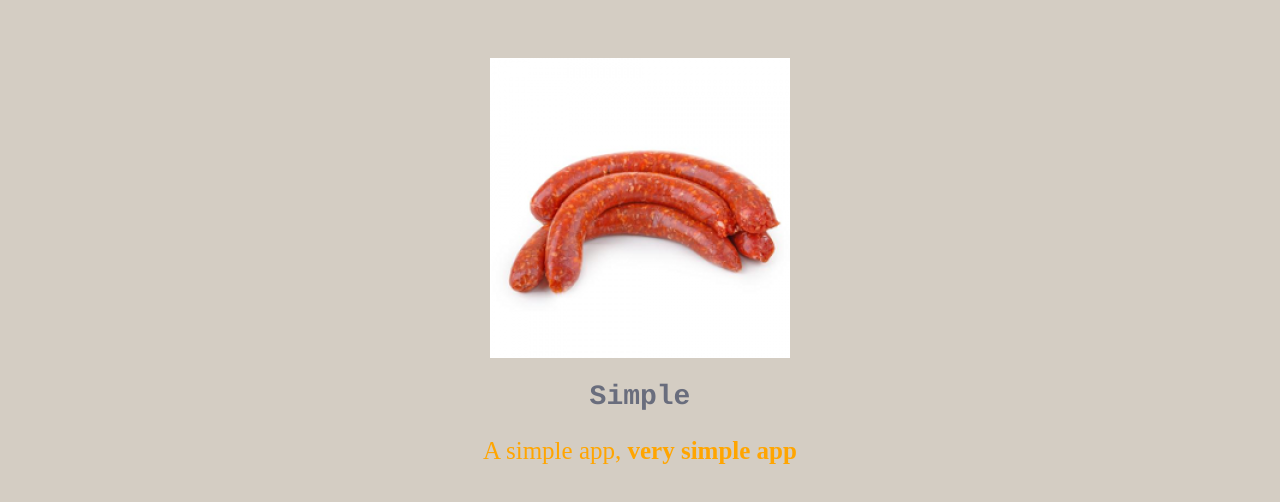
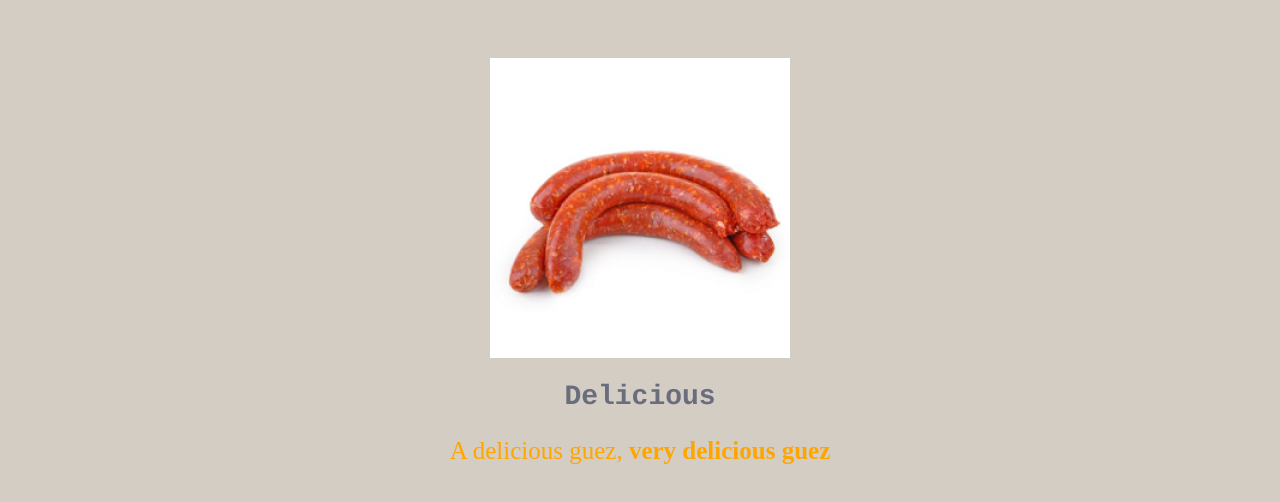
Before and after one commit to kyreek/bisoul, a plain HTML site: page index.html in a window 1280 px wide. Shown: the part 488-990 px from the top of the page. Drawn offline with Linux system fonts and the light colour scheme.

Commit message:
Update index.html

```diff
--- a/index.html
+++ b/index.html
@@ -14,8 +14,8 @@ u<!DOCTYPE html>
 	</div>
 
 		<div class="card"><img src="images/merguez.png">
-	<h2>Simple</h2>
-	<p>A simple app, <strong> very simple app</strong></p></div>
+	<h2>Delicious</h2>
+	<p>A delicious guez, <strong> very delicious guez</strong></p></div>
 
 		<div class="card"><img src="images/heart.png">
 	<h2>Fast</h2>
```
